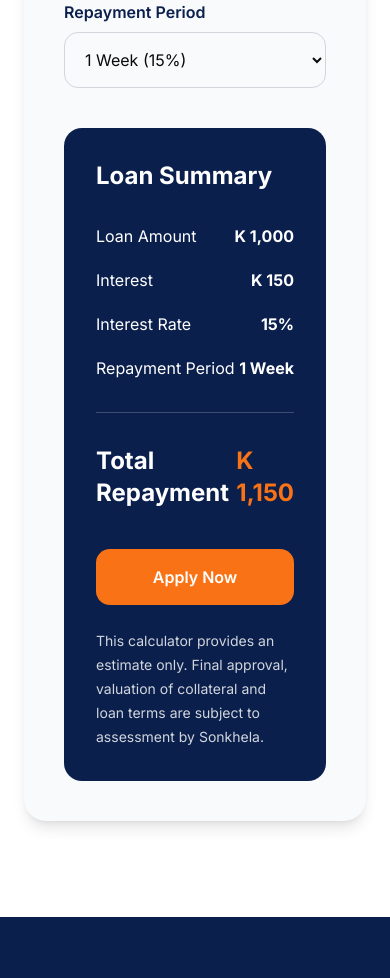
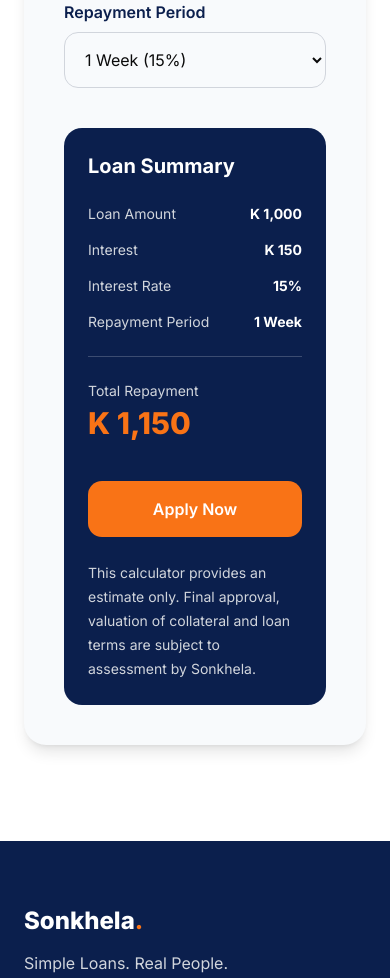
Before and after one commit to iptaelor-ui/sonkhela-loan-system, a Next.js app: page / in a window 390 px wide. Shown: the part 4160-5138 px from the top of the page. Built offline with nearby package versions, Linux system fonts and the light colour scheme; no server answers; the database is empty.

Commit message:
Refactor Loan Summary layout and styling

```diff
--- a/components/LoanCalculator.tsx
+++ b/components/LoanCalculator.tsx
@@ -72,38 +72,37 @@ export default function LoanCalculator() {
           </div>
 
           {/* Right Side */}
-          <div className="rounded-2xl bg-[#0B1F4D] p-8 text-white">
+          <div className="rounded-2xl bg-[#0B1F4D] p-6 text-white sm:p-8">
 
-            <h3 className="mb-8 text-2xl font-bold">
+            <h3 className="mb-6 text-xl font-bold sm:mb-8 sm:text-2xl">
               Loan Summary
             </h3>
 
-            <div className="mb-5 flex justify-between">
-              <span>Loan Amount</span>
-              <strong>K {amount.toLocaleString()}</strong>
+            <div className="mb-4 flex items-center justify-between gap-4 text-sm sm:mb-5 sm:text-base">
+              <span className="text-gray-300">Loan Amount</span>
+              <strong className="whitespace-nowrap">K {amount.toLocaleString()}</strong>
             </div>
 
-            <div className="mb-5 flex justify-between">
-              <span>Interest</span>
-              <strong>K {interest.toLocaleString()}</strong>
+            <div className="mb-4 flex items-center justify-between gap-4 text-sm sm:mb-5 sm:text-base">
+              <span className="text-gray-300">Interest</span>
+              <strong className="whitespace-nowrap">K {interest.toLocaleString()}</strong>
             </div>
 
-            <div className="mb-5 flex justify-between">
-              <span>Interest Rate</span>
-              <strong>{rates[period] * 100}%</strong>
+            <div className="mb-4 flex items-center justify-between gap-4 text-sm sm:mb-5 sm:text-base">
+              <span className="text-gray-300">Interest Rate</span>
+              <strong className="whitespace-nowrap">{rates[period] * 100}%</strong>
             </div>
 
-            <div className="mb-5 flex justify-between">
-              <span>Repayment Period</span>
-              <strong>{period} Week{period !== "1" ? "s" : ""}</strong>
+            <div className="mb-4 flex items-center justify-between gap-4 text-sm sm:mb-5 sm:text-base">
+              <span className="text-gray-300">Repayment Period</span>
+              <strong className="whitespace-nowrap">{period} Week{period !== "1" ? "s" : ""}</strong>
             </div>
 
-            <div className="mt-8 flex justify-between border-t border-white/20 pt-8 text-2xl font-bold">
-              <span>Total Repayment</span>
-
-              <span className="text-[#F97316]">
+            <div className="mt-6 border-t border-white/20 pt-6 sm:mt-8 sm:pt-8">
+              <p className="text-sm text-gray-300 sm:text-base">Total Repayment</p>
+              <p className="mt-1 text-3xl font-extrabold text-[#F97316] sm:text-4xl">
                 K {total.toLocaleString()}
-              </span>
+              </p>
             </div>
 
             <Link href="/apply">
```
